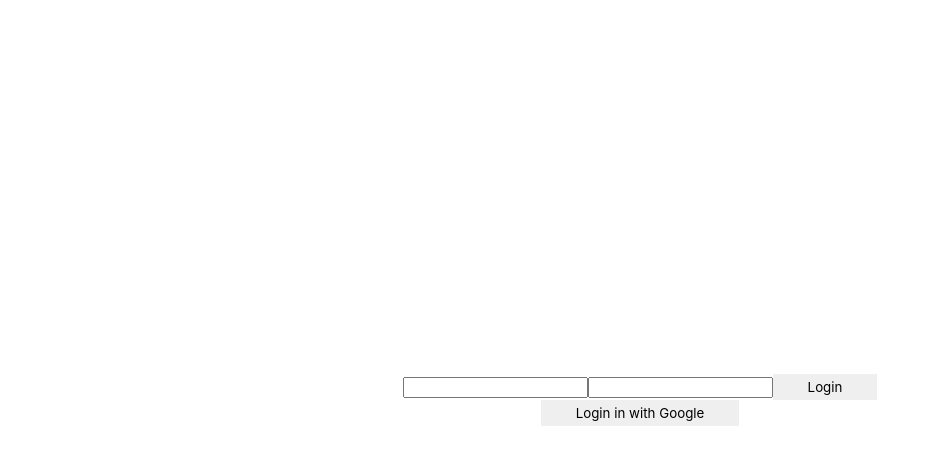
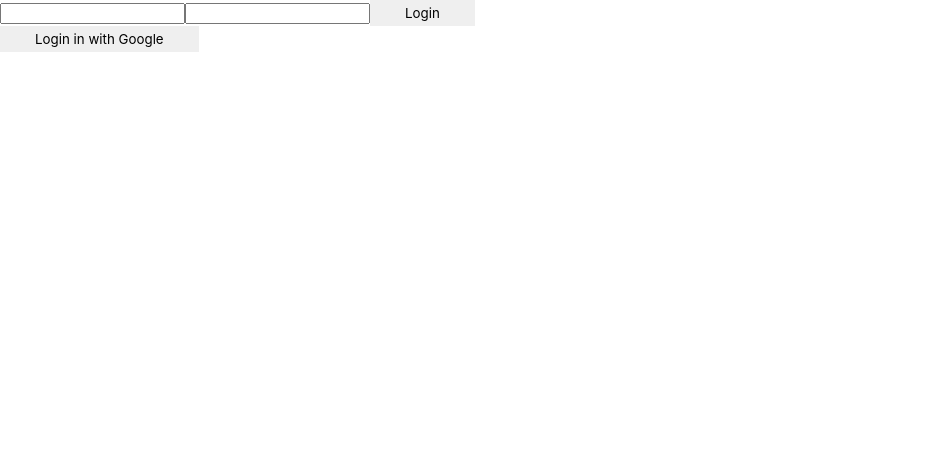
Before and after one commit to kiks12/POS-maker-app, a Next.js app: page /login in a window 1280 px wide. Shown: the top 464 px of the page, without its empty margins (0-940 px from the left). Built offline with nearby package versions, Linux system fonts and the light colour scheme.

Commit message:
styles initialized

```diff
--- a/pages/index.js
+++ b/pages/index.js
@@ -12,7 +12,7 @@ export default function Home() {
       </Head>
       <main>
         <Header />
-        <div className={styles.container}>
+        <div className='container'>
           <div className='card'>
             <h1>Hello from POS maker</h1>
             <button>Hello</button>
--- a/styles/Home.module.css
+++ b/styles/Home.module.css
@@ -1,15 +1,3 @@
-.container {
-  min-height: 100vh;
-  padding: 0 0.5rem;
-  width: 80%;
-  margin: 0 auto;
-  display: flex;
-  flex-direction: column;
-  justify-content: center;
-  align-items: center;
-  height: 100vh;
-}
-
 .main {
   padding: 5rem 0;
   flex: 1;
--- a/styles/globals.css
+++ b/styles/globals.css
@@ -40,3 +40,13 @@ button {
   color: #0070f3;
   border-color: #0070f3;
 }
+
+.container {
+  min-height: 100vh;
+  padding: 0 0.5rem;
+  width: 85%;
+  margin: 0 auto;
+  display: flex;
+  flex-direction: column;
+  height: 100vh;
+}
```
